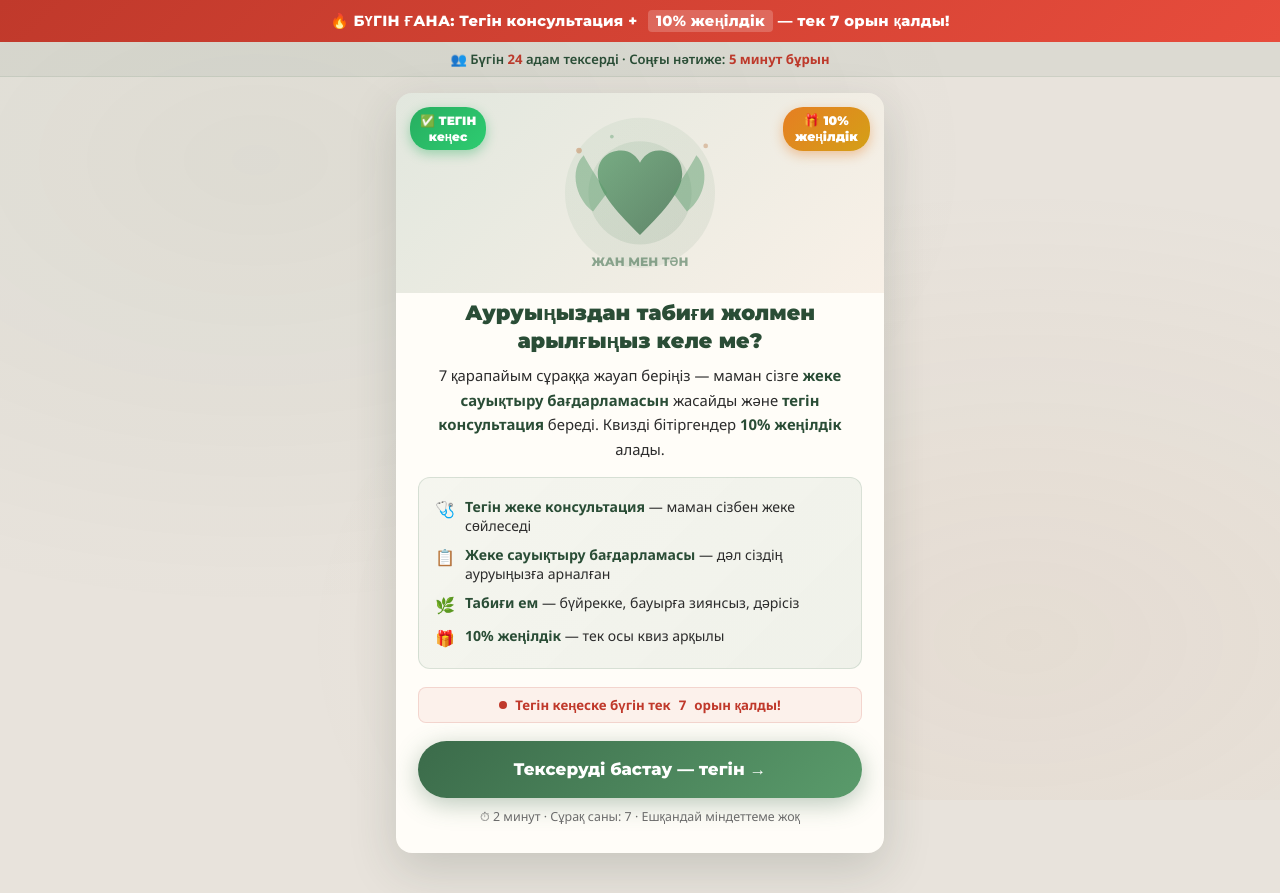
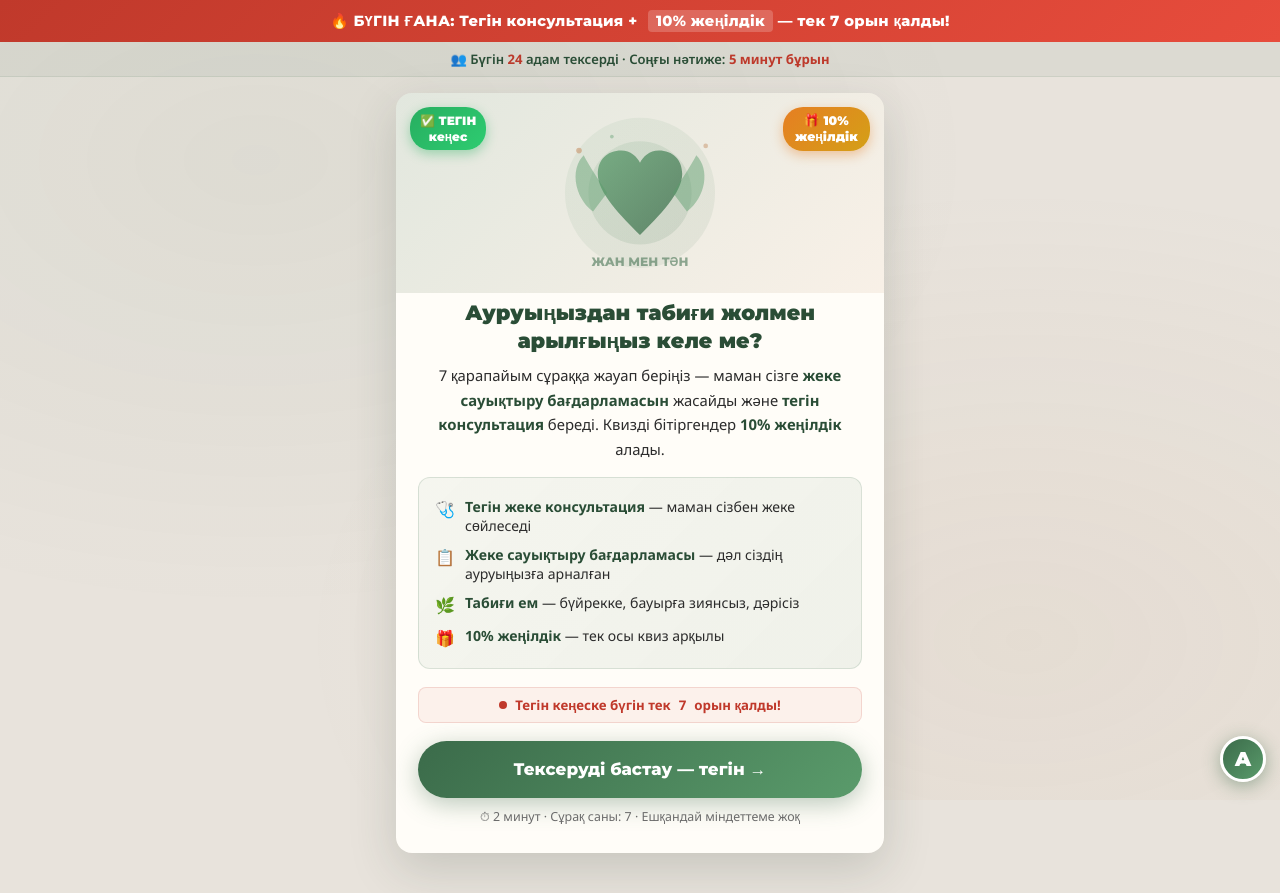
Before and after one commit to raikintarget/quiz-jan-men-tan, a website: page public/index.html in a window 1280 px wide. Drawn offline with Linux system fonts and the light colour scheme.

Commit message:
Add site A badge and identifier

```diff
--- a/public/index.html
+++ b/public/index.html
@@ -421,6 +421,17 @@ body::before{
 
 .wa-note{font-size:0.78rem;color:var(--text-light);margin-top:10px;line-height:1.5;}
 
+/* ── SITE BADGE ── */
+.site-badge{
+  position:fixed;bottom:18px;right:14px;z-index:999;
+  width:46px;height:46px;border-radius:50%;
+  background:linear-gradient(135deg,#3B6B4A,#5A9B6B);
+  color:#fff;font-family:'Montserrat',sans-serif;font-weight:900;font-size:1.25rem;
+  display:flex;align-items:center;justify-content:center;
+  box-shadow:0 4px 18px rgba(59,107,74,0.45);
+  border:3px solid #fff;pointer-events:none;
+}
+
 /* ── HIDDEN ── */
 .hidden{display:none!important}
 
@@ -525,6 +536,8 @@ body::before{
 <noscript><img height="1" width="1" style="display:none"
 src="https://www.facebook.com/tr?id=3768163653351353&ev=PageView&noscript=1"
 /></noscript>
+
+<div class="site-badge">А</div>
 
 <!-- STICKY URGENT BANNER -->
 <div class="urgent-banner">
@@ -947,7 +960,7 @@ function submitLead(){
   document.getElementById('leadSection').classList.add('hidden');
 
   const lines = [
-    `🌿 ЖАН МЕН ТӘН — Жаңа лид!`,
+    `🟢 ЖАН МЕН ТӘН — Жаңа лид! [САЙТ А]`,
     ``,
     `👤 Аты: ${name}`,
     `📱 Телефон: ${phone}`,
```
